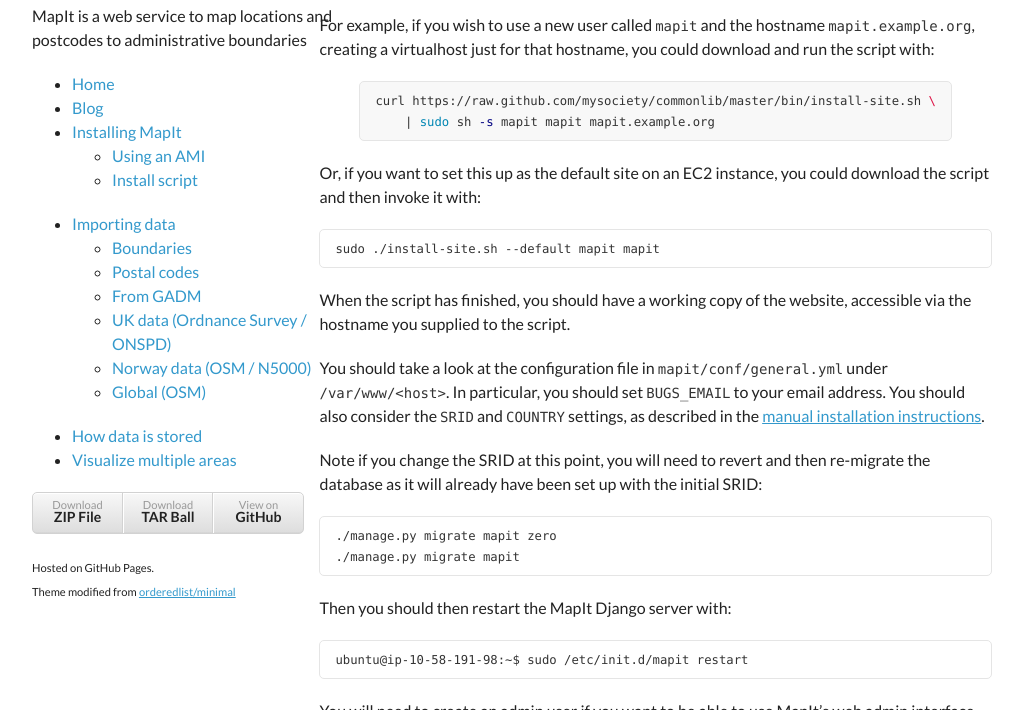
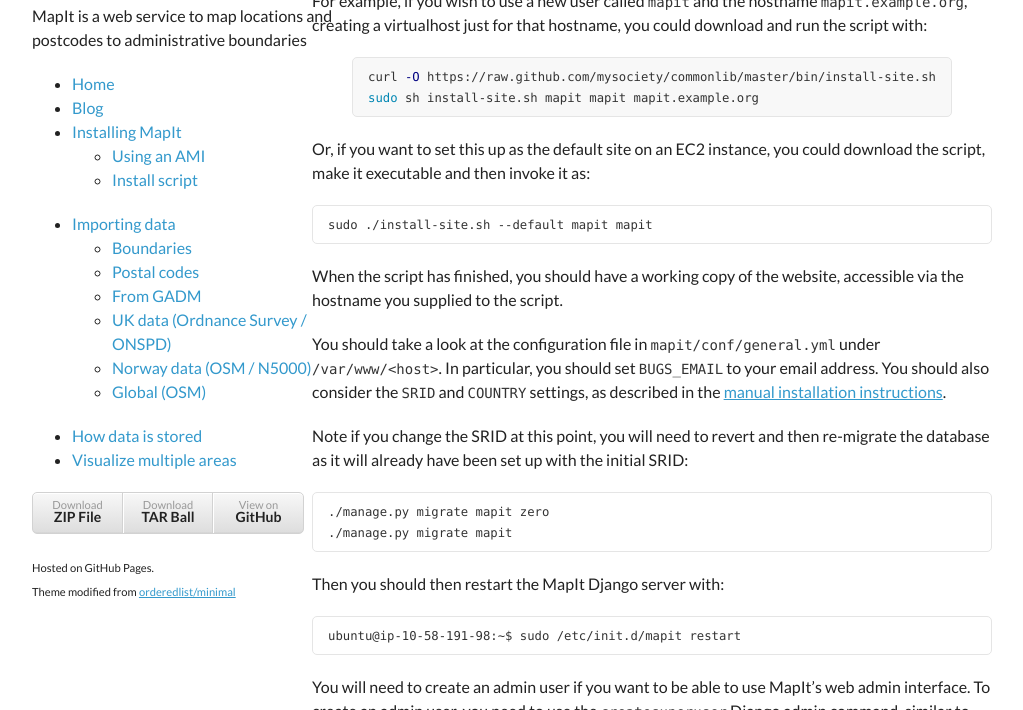
Before and after one commit to mysociety/mapit, a Jekyll site: the page built from install/install-script.md, in a window 1280 px wide and 900 px high, scrolled down 440 px, cut to the strip 190-900 px from the top of the window. Shown: the whole strip, without its empty margins (128-1151 px from the left). Built offline with Jekyll 4.4.1, drawn with Linux system fonts in a browser that asks for light colours.

Commit message:
Piping the install script to 'sudo sh -s' is deprecated

```diff
--- a/install/install-script.md
+++ b/install/install-script.md
@@ -36,12 +36,13 @@
 hostname, you could download and run the script with:
 
 {% highlight bash %}
-curl https://raw.github.com/mysociety/commonlib/master/bin/install-site.sh \
-    | sudo sh -s mapit mapit mapit.example.org
+curl -O https://raw.github.com/mysociety/commonlib/master/bin/install-site.sh
+sudo sh install-site.sh mapit mapit mapit.example.org
 {% endhighlight %}
 
 Or, if you want to set this up as the default site on an EC2 instance,
-you could download the script and then invoke it with:
+you could download the script, make it executable and then invoke it
+as:
 
     sudo ./install-site.sh --default mapit mapit
 
```
